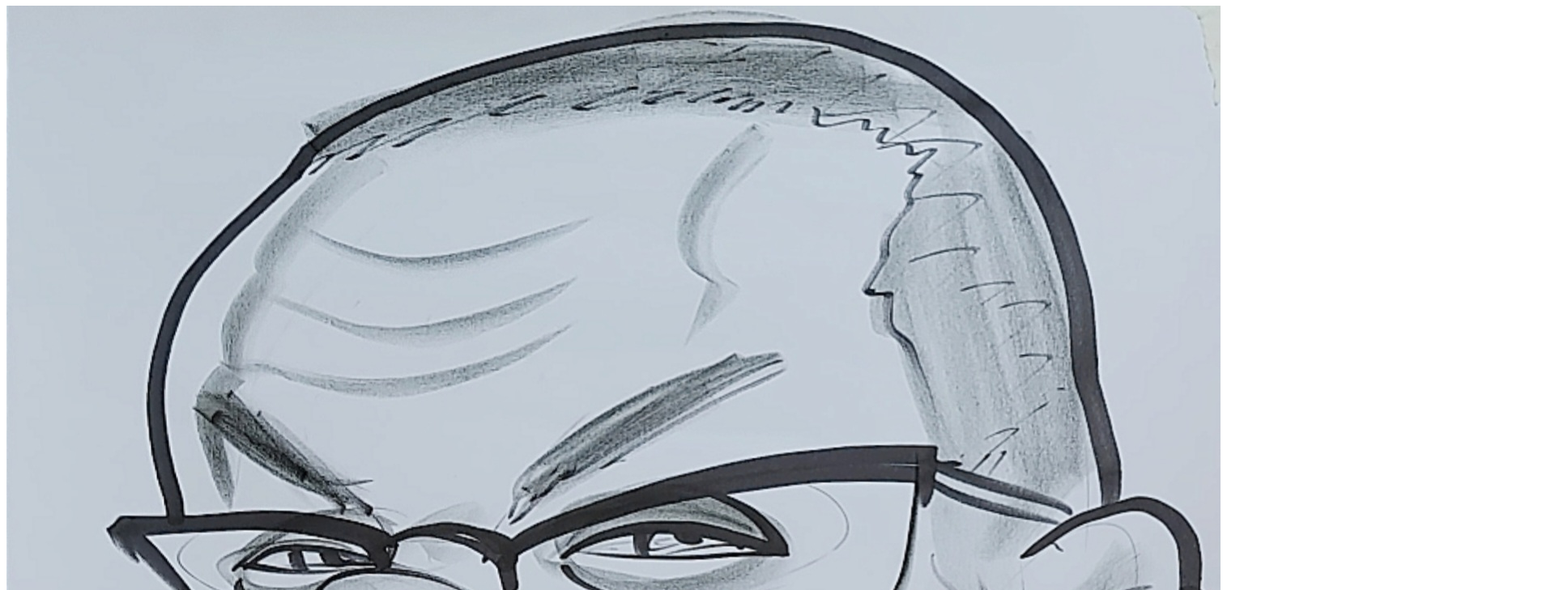
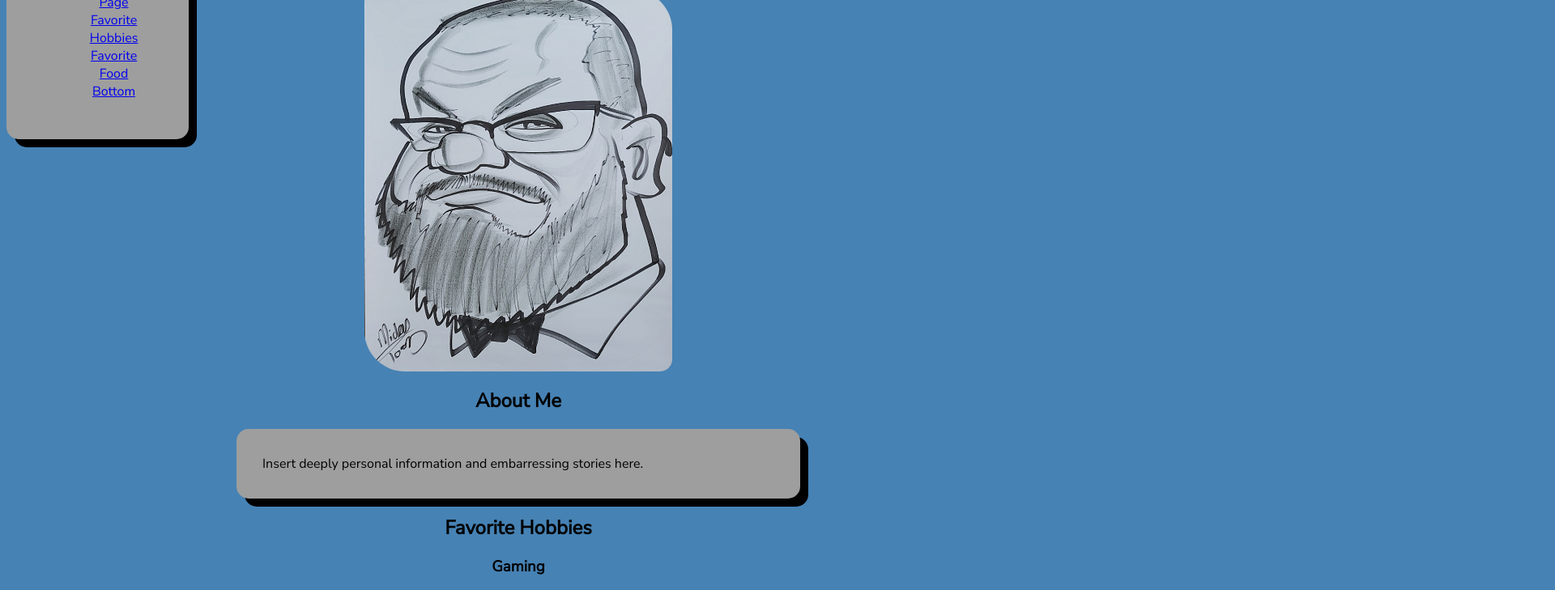
Before and after one commit to Nick980/Code_Nation_Innovate_Protfolio, a plain HTML site: page frontend/activity1.html in a window 1280 px wide. Shown: the part 99-828 px from the top of the page at 81% size, 1920 px wide, since content can reach past the window. Drawn offline with Linux system fonts and the light colour scheme.

Commit message:
third day, end of day push

```diff
--- a/frontend/activity1.html
+++ b/frontend/activity1.html
@@ -5,17 +5,22 @@
     <meta http-equiv="X-UA-Compatible" content="IE=edge">
     <meta name="viewport" content="width=device-width, initial-scale=1.0">
     <title>Nick Chamberlain</title>
+    <link rel="stylesheet" href="style.css">
 </head>
 <body>
-    <nav>
-        <a href="#top">Top of Page</a> |
-        <a href="#hobbies">Favorite Hobbies</a> |
-        <a href="#food">Favorite Food</a> |
-        <a href="#bottom">Bottom</a>
+    <nav class="navbar">
+        <ul class="navtext">
+            <li><a href="#top">Top of Page</a></li>
+            <li><a href="#hobbies">Favorite Hobbies</a></li>
+            <li><a href="#food">Favorite Food</a></li>
+            <li><a href="#bottom">Bottom</a></li>
+        </ul>
     </nav>
     <h1 id=top>Hi, I'm Nick</h1>
     <img src="images/1645356332203-f7ef8c71-4a3b-422b-bf5e-b755afefd240_.jpg" alt="Caricature picture of Nick Chamberlain">
     <h2>About Me</h2>
+        <p>Insert deeply personal information and embarressing stories here.
+        </p>
     <h2 id=hobbies>Favorite Hobbies</h2>
     <h3>Gaming</h3>
         <p> Gaming is my favorite hobby, it helps me unwind and forget about the world around me for awhile. The game I play this most is World of    Warcraft, I've been playing this for over 15 years and have spent way too much time on it but I have made friends along the way and it has helped me and my brother bond over the years.
@@ -23,12 +28,18 @@
         Below is a list of my favorite games I've played in the last year.
         </p>
             <ul>
-                <li>World of Warcraft - MMO<img src="images/WoW.png" alt="World of Warcraft Logo"></li>
-                <li>Stellaris - 4X RTS<img src="images/stellaris.png" alt="Stellaris Logo"></li>
-                <li>The Witcher 3 - RPG<img src="images/Witcher 3.png" alt="The Witcher 3 Logo"></li>
-                <li>Ori and the Blind Forest - Platform Adventure<img src="images/Ori and the blind forest.png" alt="Ori and Blind Forest Logo"></li>
-                <li>Ori and the Will of the Wisps - Platform Adventure<img src="images/Ori and the will wisps.png" alt="Ori and the Will of the Wisps Logo"></li>
-                <li>Dark Pictures Anthology - Interactive Drama Survival Horror<img src="images/dark picutres.png" alt="Dark Pictures Anthology Logo"></li>
+                <li><img src="images/WoW.png" alt="World of Warcraft Logo"><br>World of Warcraft - MMO</li>
+                <br>
+                <li><img src="images/stellaris.png" alt="Stellaris Logo"><br>Stellaris - 4X RTS</li>
+                <br>
+                <li><img src="images/Witcher 3.png" alt="The Witcher 3 Logo"><br>The Witcher 3 - RPG</li>
+                <br>
+                <li><img src="images/Ori and the blind forest.png" alt="Ori and Blind Forest Logo"><br>Ori and the Blind Forest - Platform Adventure</li>
+                <br>
+                <li><img src="images/Ori and the will wisps.png" alt="Ori and the Will of the Wisps Logo"><br>Ori and the Will of the Wisps - Platform Adventure</li>
+                <br>
+                <li><img src="images/dark picutres.png" alt="Dark Pictures Anthology Logo"><br>Dark Pictures Anthology - Interactive Drama Survival Horro</li>
+                <br>
             </ul>
     <h3>3D Printing</h3>
         <p>3D printing is another hobby of mine, I love designing my own print and printing other peoples prints from <a href="https://www.thingiverse.com" target="_blank">thingiverse.com</a>. Currently I am working on creating a power meter reading device based on the Home Assistant Glow project to help monitor my power consumption due to the increasing costs.</p>
@@ -39,6 +50,9 @@
     <h2 id=food>Favorite Food</h2>
     <h3>STEAK! - What else?</h3>
             <p>Who doesn't like steak? Bigger the better, cooked to medium rare.</p>
-    <footer id=bottom>This is my footer, all content on this site is personal, please do not share without asking. If you're actually reading this you really need to go find a new hobby</footer>
+    <br>
+    <br>
+    <br>
+    <footer id=bottom>This is my footer. If you're actually reading this you really need to go find a new hobby</footer>
 </body>
 </html>
--- /dev/null
+++ b/frontend/style.css
@@ -0,0 +1,73 @@
+@import url('https://fonts.googleapis.com/css2?family=Nunito+Sans&display=swap');
+
+* {
+    font-family: 'Nunito Sans', sans-serif;
+}
+
+body {
+    background-color: steelblue;
+}
+
+img {
+    display: block;
+    margin-left: auto;
+    margin-right: auto;
+    max-width: 30%;
+    border-radius: 15px 50px;
+}
+
+video {
+    display: block;
+    margin: 0px;
+    margin-left: auto;
+    margin-right: auto;
+    max-width: 50%;
+    border-radius: 15px 15px 15px 15px;
+}
+
+p{
+    display: block;
+    margin-left: auto;
+    margin-right: auto;
+    max-width: 50%;
+    background-color: rgb(158, 158, 158);
+    border-radius: 15px 15px;
+    padding: 2.5%;
+    box-shadow: 10px 10px;
+}
+
+li {
+    display: block;
+    margin-left: auto;
+    margin-right: auto;
+    max-width: 50%;
+    text-align: center;
+    border-bottom: 10%;
+}
+
+h1, h2, h3 {
+    display: block;
+    margin-left: auto;
+    margin-right: auto;
+    max-width: 60%;
+    text-align: center;
+}
+
+footer {
+    display: block;
+    width: 100%;
+    background-color: rgb(158, 158, 158);
+    padding: 2.5%;
+    width: 100vh;
+    text-align: center;
+}
+
+.navbar {
+    display: block;
+    position: fixed;
+    padding-top: 60px;
+    background-color: rgb(158, 158, 158);
+    border-radius: 15px 15px;
+    padding: 2.5%;
+    box-shadow: 10px 10px;
+}
```
